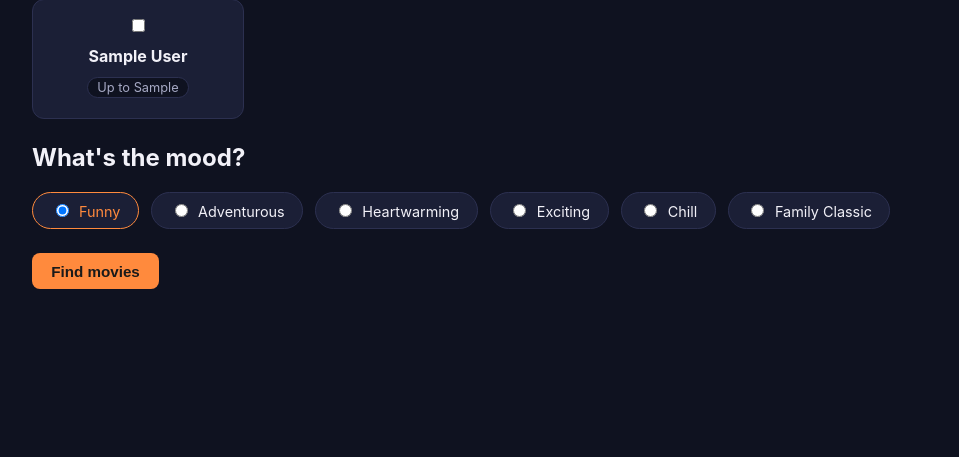
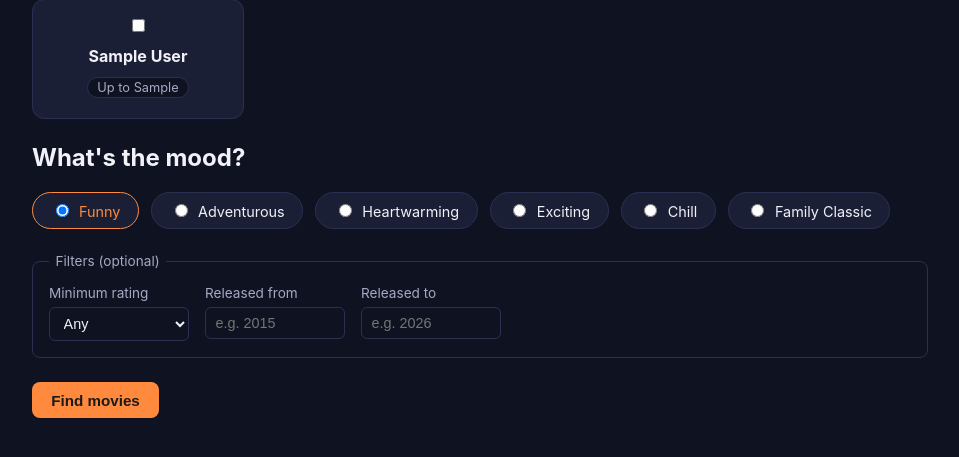
Before and after one commit to alicankucukozyigit-ai/family-movie-recs, a Flask app: page /pick in a window 1280 px wide. Shown: the part 156-613 px from the top of the page, without its empty margins (160-1119 px from the left). Run offline with Flask 3, Linux system fonts and the light colour scheme; a user stored in the database is signed in; tables that the repository leaves empty hold one stand-in row (values such as "Sample post").

Commit message:
Add optional rating and release-year filters to movie search
Extends discover_movies() with vote_average.gte and
primary_release_date range params, adds a Filters fieldset to the
pick page, and surfaces the applied filters in the results summary.

```diff
--- a/app.py
+++ b/app.py
@@ -144,11 +144,19 @@ def pick():
     return render_template("pick.html", members=current_user.members, moods=MOODS)
 
 
+def _safe_year(value):
+    value = (value or "").strip()
+    return value if value.isdigit() and len(value) == 4 else None
+
+
 @app.route("/results", methods=["POST"])
 @login_required
 def results():
     member_ids = request.form.getlist("member_ids")
     mood_key = request.form.get("mood")
+    min_rating = request.form.get("min_rating", "").strip() or None
+    year_from = _safe_year(request.form.get("year_from"))
+    year_to = _safe_year(request.form.get("year_to"))
 
     selected = [m for m in current_user.members if str(m.id) in member_ids]
     if not selected:
@@ -164,7 +172,13 @@ def results():
         favorite_ids.update(m.genre_id_list())
 
     try:
-        raw_movies = discover_movies(certification_lte=age_limit, genre_ids=mood["genres"])
+        raw_movies = discover_movies(
+            certification_lte=age_limit,
+            genre_ids=mood["genres"],
+            min_rating=min_rating,
+            year_from=year_from,
+            year_to=year_to,
+        )
     except RuntimeError:
         flash("Movie search isn't configured yet — missing TMDB_API_KEY.")
         return redirect(url_for("pick"))
@@ -189,6 +203,9 @@ def results():
         age_limit=age_limit,
         mood_label=mood["label"],
         selected_names=[m.name for m in selected],
+        min_rating=min_rating,
+        year_from=year_from,
+        year_to=year_to,
     )
 
 
--- a/movie_data.py
+++ b/movie_data.py
@@ -49,8 +49,8 @@ def strictest_rating(ratings):
     return RATING_ORDER[min(indices)]
 
 
-def discover_movies(certification_lte, genre_ids, page=1):
-    """Call TMDB discover/movie with an age-rating cap and genre filter."""
+def discover_movies(certification_lte, genre_ids, min_rating=None, year_from=None, year_to=None, page=1):
+    """Call TMDB discover/movie with an age-rating cap, genre filter, and optional rating/year filters."""
     if not TMDB_API_KEY:
         raise RuntimeError("TMDB_API_KEY is not set")
 
@@ -65,6 +65,12 @@ def discover_movies(certification_lte, genre_ids, page=1):
     }
     if genre_ids:
         params["with_genres"] = "|".join(genre_ids)
+    if min_rating:
+        params["vote_average.gte"] = min_rating
+    if year_from:
+        params["primary_release_date.gte"] = f"{year_from}-01-01"
+    if year_to:
+        params["primary_release_date.lte"] = f"{year_to}-12-31"
 
     resp = requests.get(f"{TMDB_BASE_URL}/discover/movie", params=params, timeout=10)
     resp.raise_for_status()
--- a/static/style.css
+++ b/static/style.css
@@ -170,6 +170,18 @@ legend { color: var(--muted); font-size: 0.85rem; padding: 0 0.4rem; }
 .checkbox-grid { display: grid; grid-template-columns: repeat(auto-fill, minmax(140px, 1fr)); gap: 0.4rem; }
 .checkbox { display: flex; align-items: center; gap: 0.4rem; font-size: 0.85rem; color: var(--text); flex-direction: row; }
 
+.filters { padding: 1rem; margin: 1.5rem 0; display: flex; flex-wrap: wrap; gap: 1rem; }
+.filters label { display: flex; flex-direction: column; gap: 0.35rem; font-size: 0.85rem; color: var(--muted); }
+.filters select, .filters input {
+  background: var(--bg);
+  border: 1px solid var(--border);
+  border-radius: 6px;
+  padding: 0.45rem 0.6rem;
+  color: var(--text);
+  font-size: 0.9rem;
+  width: 140px;
+}
+
 .subtext { color: var(--muted); margin-top: -0.5rem; }
 
 .movie-card img { width: 100%; border-radius: 8px; margin-bottom: 0.5rem; }
--- a/templates/pick.html
+++ b/templates/pick.html
@@ -24,6 +24,24 @@
       {% endfor %}
     </div>
 
+    <fieldset class="filters">
+      <legend>Filters (optional)</legend>
+      <label>Minimum rating
+        <select name="min_rating">
+          <option value="">Any</option>
+          <option value="6">6+</option>
+          <option value="7">7+</option>
+          <option value="8">8+</option>
+        </select>
+      </label>
+      <label>Released from
+        <input type="number" name="year_from" min="1900" max="2030" placeholder="e.g. 2015" />
+      </label>
+      <label>Released to
+        <input type="number" name="year_to" min="1900" max="2030" placeholder="e.g. 2026" />
+      </label>
+    </fieldset>
+
     <button class="btn" type="submit">Find movies</button>
   </form>
 </section>
```
Also changed, not shown: templates/results.html (+8 -1 lines), 1 other file.
